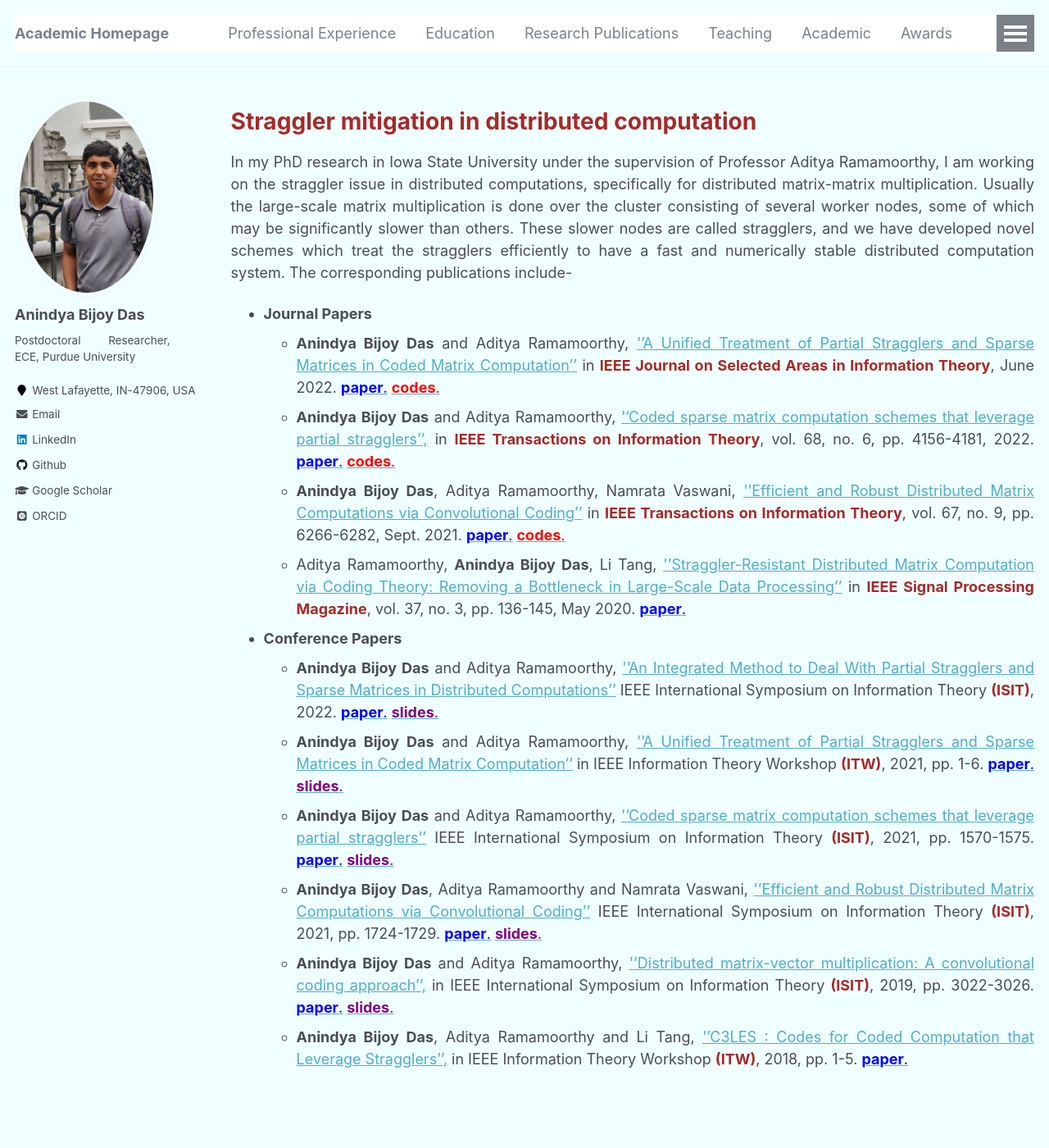
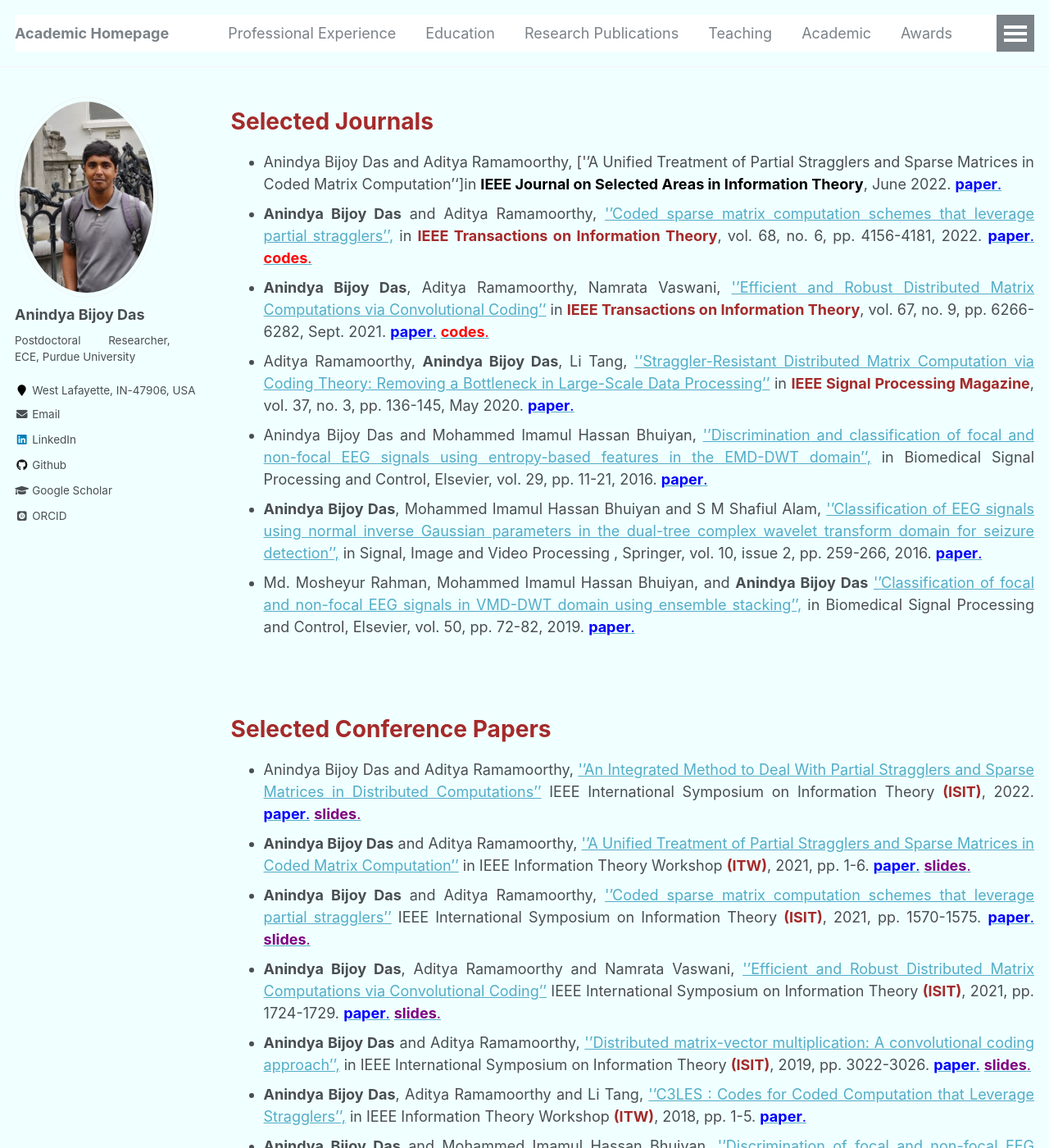
Before and after one commit to anindyabijoydas/portfolio, a Jekyll site: the page built from _pages/research.md, in a window 1280 px wide and 1400 px high. Shown: the whole window at 82% size. Built offline with Jekyll 4.4.1, drawn with Linux system fonts in a browser that asks for light colours; some web fonts are replaced; some of the changed text lies outside the part shown.

Commit message:
Update research.md

```diff
--- a/_pages/research.md
+++ b/_pages/research.md
@@ -16,36 +16,27 @@ redirect_from:
 }
 </style>
 
-<span style="color:brown">**Straggler mitigation in distributed computation**</span>
+<span style="color:brown">**Selected Journals**</span>
 ======
-In my PhD research in Iowa State University under the supervision of Professor Aditya Ramamoorthy, I am working on the straggler issue in distributed computations, specifically for distributed matrix-matrix multiplication. Usually the large-scale matrix multiplication is done over the cluster consisting of several worker nodes, some of which may be significantly slower than others. These slower nodes are called stragglers, and we have developed novel schemes which treat the stragglers efficiently to have a fast and numerically stable distributed computation system. The corresponding publications include-
-
-* **Journal Papers**
-  * **Anindya Bijoy Das** and Aditya Ramamoorthy, [''A Unified Treatment of Partial Stragglers and Sparse Matrices in Coded Matrix Computation''](https://ieeexplore.ieee.org/document/9810006) in <span style="color:brown">**IEEE Journal on Selected Areas in Information Theory**</span>, June 2022. [<span style="color:blue">**paper**.</span>](https://www.dropbox.com/s/x7rfzpff0g31w10/2109.12070.pdf?dl=0) [<span style="color:red">**codes**.</span>](https://github.com/anindyabijoydas/UnifiedTreatment)
+  * Anindya Bijoy Das and Aditya Ramamoorthy, [''A Unified Treatment of Partial Stragglers and Sparse Matrices in Coded Matrix Computation'']in <span style="color:black">**IEEE Journal on Selected Areas in Information Theory**</span>, June 2022. [<span style="color:blue">**paper**.</span>]((https://ieeexplore.ieee.org/document/9810006))
   * **Anindya Bijoy Das** and Aditya Ramamoorthy, [''Coded sparse matrix computation schemes that leverage partial stragglers'',](https://ieeexplore.ieee.org/document/9717254) in <span style="color:brown">**IEEE Transactions on Information Theory**</span>, vol. 68, no. 6, pp. 4156-4181, 2022. [<span style="color:blue">**paper**.</span>](https://www.dropbox.com/s/v9sh9ozqe37afw6/coded_sp.pdf?dl=0)  [<span style="color:red">**codes**.</span>](https://github.com/anindyabijoydas/LeveragePartialStragglers)
    * **Anindya Bijoy Das**, Aditya Ramamoorthy, Namrata Vaswani, [''Efficient and Robust Distributed Matrix Computations via Convolutional Coding''](https://ieeexplore.ieee.org/abstract/document/9478901) in <span style="color:brown">**IEEE Transactions on Information Theory**</span>, vol. 67, no. 9, pp. 6266-6282, Sept. 2021. [<span style="color:blue">**paper**.</span>](https://www.dropbox.com/s/jor6hn9lkdba62c/ittrans.pdf?dl=0) [<span style="color:red">**codes**.</span>](https://github.com/anindyabijoydas/StragglerMitigateConvCodes)
    * Aditya Ramamoorthy, **Anindya Bijoy Das**, Li Tang, [''Straggler-Resistant Distributed Matrix Computation via Coding Theory: Removing a Bottleneck in Large-Scale Data Processing''](https://ieeexplore.ieee.org/abstract/document/9084368) in <span style="color:brown">**IEEE Signal Processing Magazine**</span>, vol. 37, no. 3, pp. 136-145, May 2020. [<span style="color:blue">**paper**.</span>](https://www.dropbox.com/s/48di7uhogpsv49k/spmag.pdf?dl=0)
+   * Anindya Bijoy Das and Mohammed Imamul Hassan Bhuiyan, [''Discrimination and classification of focal and non-focal EEG signals using entropy-based features in the EMD-DWT domain'',](https://www.sciencedirect.com/science/article/abs/pii/S1746809416300465) in Biomedical Signal Processing and Control, Elsevier, vol. 29, pp. 11-21, 2016. [<span style="color:blue">**paper**.</span>](https://www.dropbox.com/s/4efk5c1zl29q6we/bspc2016.pdf?dl=0)
+   * **Anindya Bijoy Das**, Mohammed Imamul Hassan Bhuiyan and S M Shafiul Alam, [''Classification of EEG signals using normal inverse Gaussian parameters in the dual-tree complex wavelet transform domain for seizure detection'',](https://link.springer.com/article/10.1007%2Fs11760-014-0736-2) in Signal, Image and Video Processing , Springer, vol. 10, issue 2, pp. 259-266, 2016. [<span style="color:blue">**paper**.</span>](https://www.dropbox.com/s/8np8rlffnsqalu9/sivp.pdf?dl=0)
+   * Md. Mosheyur Rahman, Mohammed Imamul Hassan Bhuiyan, and **Anindya Bijoy Das** [''Classification of focal and non-focal EEG signals in VMD-DWT domain using ensemble stacking'',](https://www.sciencedirect.com/science/article/abs/pii/S1746809419300126) in Biomedical Signal Processing and Control, Elsevier, vol. 50, pp. 72-82, 2019. [<span style="color:blue">**paper**.</span>](https://www.dropbox.com/s/lopr5cq523l9ibw/bspc.pdf?dl=0)
 
-* **Conference Papers**
-   * **Anindya Bijoy Das** and Aditya Ramamoorthy, [''An Integrated Method to Deal With Partial Stragglers and Sparse Matrices in Distributed Computations''](https://www.dropbox.com/s/gbr59t8jprs81i1/ISIT_Sub_2022.pdf?dl=0) IEEE International Symposium on Information Theory <span style="color:brown">**(ISIT)**</span>, 2022. [<span style="color:blue">**paper**.</span>](https://www.dropbox.com/s/hkz63g3te7zfftr/coded_sparse.pdf?dl=0) [<span style="color:purple">**slides**.</span>](https://www.dropbox.com/s/6739v52zdu22djt/ISIT_22.pdf?dl=0)
+<br /> <br />
+
+<span style="color:brown">**Selected Conference Papers**</span>
+======
+
+   * Anindya Bijoy Das and Aditya Ramamoorthy, [''An Integrated Method to Deal With Partial Stragglers and Sparse Matrices in Distributed Computations''](https://www.dropbox.com/s/gbr59t8jprs81i1/ISIT_Sub_2022.pdf?dl=0) IEEE International Symposium on Information Theory <span style="color:brown">**(ISIT)**</span>, 2022. [<span style="color:blue">**paper**.</span>](https://www.dropbox.com/s/hkz63g3te7zfftr/coded_sparse.pdf?dl=0) [<span style="color:purple">**slides**.</span>](https://www.dropbox.com/s/6739v52zdu22djt/ISIT_22.pdf?dl=0)
    * **Anindya Bijoy Das** and Aditya Ramamoorthy, [''A Unified Treatment of Partial Stragglers and Sparse Matrices in Coded Matrix Computation''](https://arxiv.org/abs/2109.12070) in IEEE Information Theory Workshop <span style="color:brown">**(ITW)**</span>, 2021, pp. 1-6. [<span style="color:blue">**paper**.</span>](https://www.dropbox.com/s/b8mf72b0jzfo3y4/class.pdf?dl=0) [<span style="color:purple">**slides**.</span>](https://www.dropbox.com/s/wowfbn9dnygnp6h/class_presentation.pdf?dl=0)
    * **Anindya Bijoy Das** and Aditya Ramamoorthy, [''Coded sparse matrix computation schemes that leverage partial stragglers''](https://ieeexplore.ieee.org/abstract/document/9518059) IEEE International Symposium on Information Theory <span style="color:brown">**(ISIT)**</span>, 2021, pp. 1570-1575. [<span style="color:blue">**paper**.</span>](https://www.dropbox.com/s/hkz63g3te7zfftr/coded_sparse.pdf?dl=0) [<span style="color:purple">**slides**.</span>](https://www.dropbox.com/s/6v6sn0urfh8ique/sparse_presentaion.pdf?dl=0)
    * **Anindya Bijoy Das**, Aditya Ramamoorthy and Namrata Vaswani, [''Efficient and Robust Distributed Matrix Computations via Convolutional Coding''](https://ieeexplore.ieee.org/abstract/document/9518059) IEEE International Symposium on Information Theory <span style="color:brown">**(ISIT)**</span>, 2021, pp. 1724-1729. [<span style="color:blue">**paper**.</span>](https://www.dropbox.com/s/xxfxu4otrqjs9yu/conv_code.pdf?dl=0) [<span style="color:purple">**slides**.</span>](https://www.dropbox.com/s/gy828wi4yuf7wrt/ittrans_presentation.pdf?dl=0)
    * **Anindya Bijoy Das** and Aditya Ramamoorthy, [''Distributed matrix-vector multiplication: A convolutional coding approach'',](https://ieeexplore.ieee.org/abstract/document/8849395) in IEEE International Symposium on Information Theory <span style="color:brown">**(ISIT)**</span>,  2019, pp. 3022-3026. [<span style="color:blue">**paper**.</span>](https://www.dropbox.com/s/kbtf394dzodxpyv/geometric.pdf?dl=0) [<span style="color:purple">**slides**.</span>](https://www.dropbox.com/s/iz9nr165ni95e6b/geometricisit.pdf?dl=0)
    * **Anindya Bijoy Das**, Aditya Ramamoorthy and Li Tang, [''C3LES : Codes for Coded Computation that Leverage Stragglers'',](https://ieeexplore.ieee.org/abstract/document/8613321) in IEEE Information Theory Workshop <span style="color:brown">**(ITW)**</span>, 2018, pp. 1-5. [<span style="color:blue">**paper**.</span>](https://www.dropbox.com/s/rc3bd70vovbshnu/cyclic.pdf?dl=0)
-
-<br /> <br />
-
-<span style="color:brown">**Detection of epilepsy and epileptogenic zones**</span>
-======
-In my research in Bangladesh University of Engineering and Technology under the supervision of Professor Mohammed Imamul Hassan Bhuiyan, I have worked on classification of EEG data, specifically on the detection of seizure and the epileptogenic zones of the brain. I have worked on publicly available real-time EEG data and extracted suitable features in different time-frequency domains to classify the EEG data. The corresponding publications include-
-
-* **Journal Papers**
-   * **Anindya Bijoy Das** and Mohammed Imamul Hassan Bhuiyan, [''Discrimination and classification of focal and non-focal EEG signals using entropy-based features in the EMD-DWT domain'',](https://www.sciencedirect.com/science/article/abs/pii/S1746809416300465) in Biomedical Signal Processing and Control, Elsevier, vol. 29, pp. 11-21, 2016. [<span style="color:blue">**paper**.</span>](https://www.dropbox.com/s/4efk5c1zl29q6we/bspc2016.pdf?dl=0)
-   * **Anindya Bijoy Das**, Mohammed Imamul Hassan Bhuiyan and S M Shafiul Alam, [''Classification of EEG signals using normal inverse Gaussian parameters in the dual-tree complex wavelet transform domain for seizure detection'',](https://link.springer.com/article/10.1007%2Fs11760-014-0736-2) in Signal, Image and Video Processing , Springer, vol. 10, issue 2, pp. 259-266, 2016. [<span style="color:blue">**paper**.</span>](https://www.dropbox.com/s/8np8rlffnsqalu9/sivp.pdf?dl=0)
-   * Md. Mosheyur Rahman, Mohammed Imamul Hassan Bhuiyan, and **Anindya Bijoy Das** [''Classification of focal and non-focal EEG signals in VMD-DWT domain using ensemble stacking'',](https://www.sciencedirect.com/science/article/abs/pii/S1746809419300126) in Biomedical Signal Processing and Control, Elsevier, vol. 50, pp. 72-82, 2019. [<span style="color:blue">**paper**.</span>](https://www.dropbox.com/s/lopr5cq523l9ibw/bspc.pdf?dl=0)
-
-* **Conference Papers**
    * **Anindya Bijoy Das** and Mohammed Imamul Hassan Bhuiyan, [''Discrimination of focal and non-focal EEG signals using entropy-based features in EEMD and CEEMDAN domains'',](https://ieeexplore.ieee.org/abstract/document/7853950) in IEEE International Conference on Electrical and Computer Engineering (ICECE), 2016, pp. 435-438. [<span style="color:blue">**paper**.</span>](https://www.dropbox.com/s/rucoxx2m2g5ju5e/eemd.pdf?dl=0)
    * Syed Khairul Bashar, **Anindya Bijoy Das** and Mohammed Imamul Hassan Bhuiyan, [''Motor imagery movements detection of EEG signals using statistical features in the Dual Tree Complex Wavelet Transform domain'',](https://ieeexplore.ieee.org/abstract/document/7307506) in IEEE International conference on electrical engineering and information communication technology (ICEEICT), 2015, pp. 1-6. [<span style="color:blue">**paper**.</span>](https://www.dropbox.com/s/l8v50v4f3wgszdk/motor.pdf?dl=0)
    * **Anindya Bijoy Das**, Mohammed Imamul Hassan Bhuiyan and S M Shafiul Alam, [''A statistical method for automatic detection of seizure and epilepsy in the dual tree complex wavelet transform domain'',](https://ieeexplore.ieee.org/abstract/document/6850758) in IEEE International Conference on Informatics, Electronics & Vision (ICIEV), 2014, pp. 1-6. [<span style="color:blue">**paper**.</span>](https://www.dropbox.com/s/twigw6vft72qhgd/iciev.pdf?dl=0)
```
